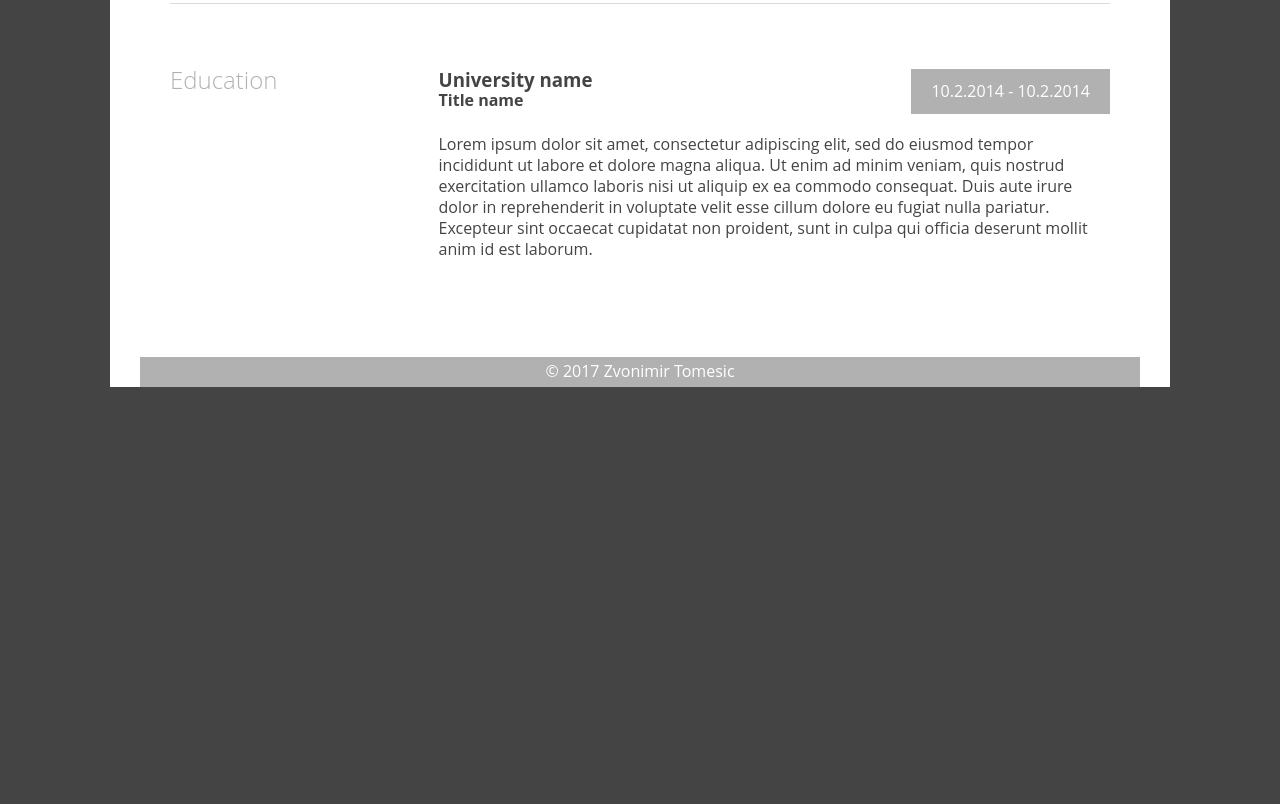
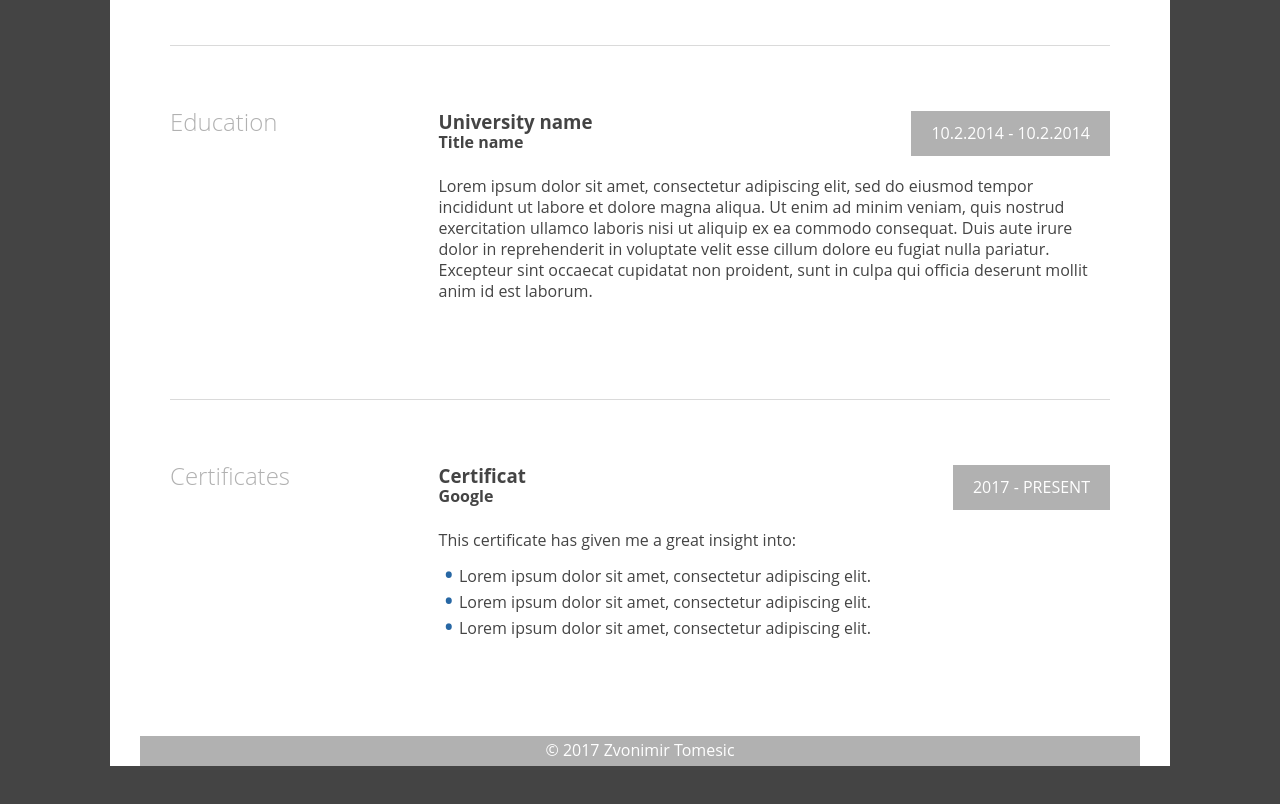
Before and after one commit to Tzvonimir/ProCV, a plain HTML site: page index.html in a window 1280 px wide. Shown: the part 1778-2582 px from the top of the page. Before the commit the page ends 2215 px from the top, so only its background shows below. Drawn offline with Linux system fonts and the light colour scheme.

Commit message:
Adding additional sections for certification

```diff
--- a/css/style.css
+++ b/css/style.css
@@ -88,6 +88,12 @@ body {
 }
 
 .article-content > .item ~ .item {
+    margin: 20px 0 0 0;
+	padding: 20px 0 0 0;
+	border-top: 1px solid #dadada;
+}
+
+main > article ~ article {
     margin: 20px 0 0 0;
 	padding: 20px 0 0 0;
 	border-top: 1px solid #dadada;
@@ -255,3 +261,28 @@ body {
 		float: none;
 	}
 }
+
+.list {
+	list-style: none;
+	padding-top: 10px;
+	margin: 0;
+}
+
+.list li {
+	padding-left: 1em;
+	text-indent: -.7em;
+}
+
+.list li::before {
+	position: relative;
+	top: 3px;
+	margin-right: 5px;
+	content: "\002022";
+	color: #2767a4;
+	font-size: 28px;
+}
+
+.certificate {
+	text-decoration: none;
+	color: inherit;
+}
--- a/index.html
+++ b/index.html
@@ -150,6 +150,36 @@
 	  	</section>
 	  	<!-- Work expirience end-->
 
+	  	<!-- Certificates -->
+	  	<section class="section">
+			<h2 class="title">Certificates</h2>
+		  	<main>
+		  		<article class="item">
+					<header class="item__header">
+						<div class="item__header-wrapper">
+							<h3>
+								<a class="certificate" href="https://google.com" target="_blank">Certificat</a>
+							</h3>
+							<h4>Google</h4>
+						</div>
+						<span class="period">
+							<time datetime="2017">2017</time> -
+							<time datetime="present">Present</time>
+						</span>
+					</header>
+					<p>
+						This certificate has given me a great insight into:
+						<ul class="list">
+							<li>Lorem ipsum dolor sit amet, consectetur adipiscing elit.</li>
+							<li>Lorem ipsum dolor sit amet, consectetur adipiscing elit.</li>
+							<li>Lorem ipsum dolor sit amet, consectetur adipiscing elit.</li>
+						</ul>
+					</p>
+				</article>
+			</main>
+	  	</section>
+	  	<!-- Certificates end-->
+
   	</main>
 
   	<!-- Footer -->
```
Also changed, not shown: img/rsz_001-github-logo-1 (1).png (added), img/rsz_002-github-logo (1).png (added).
